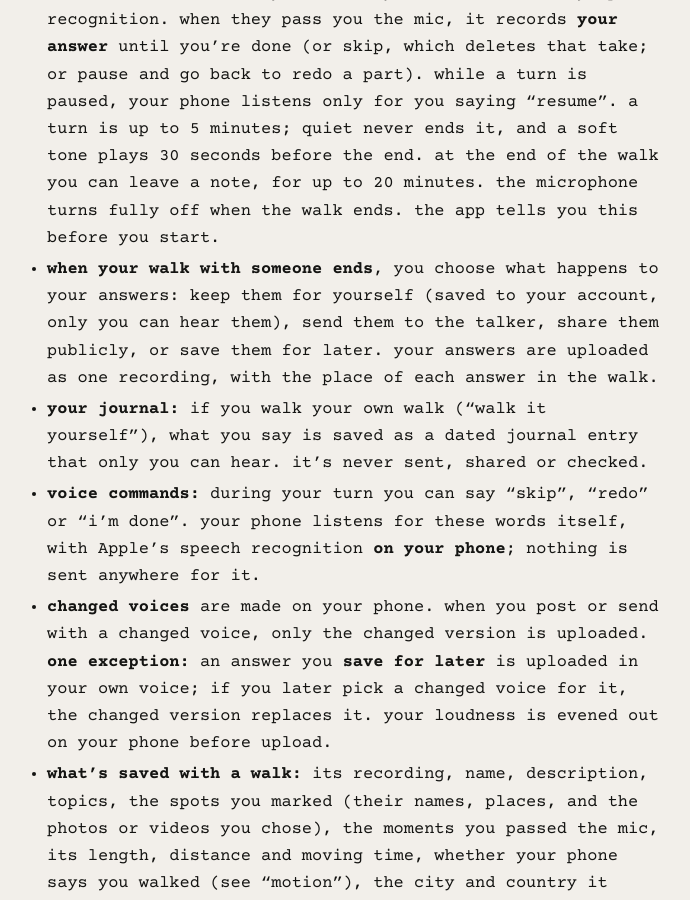
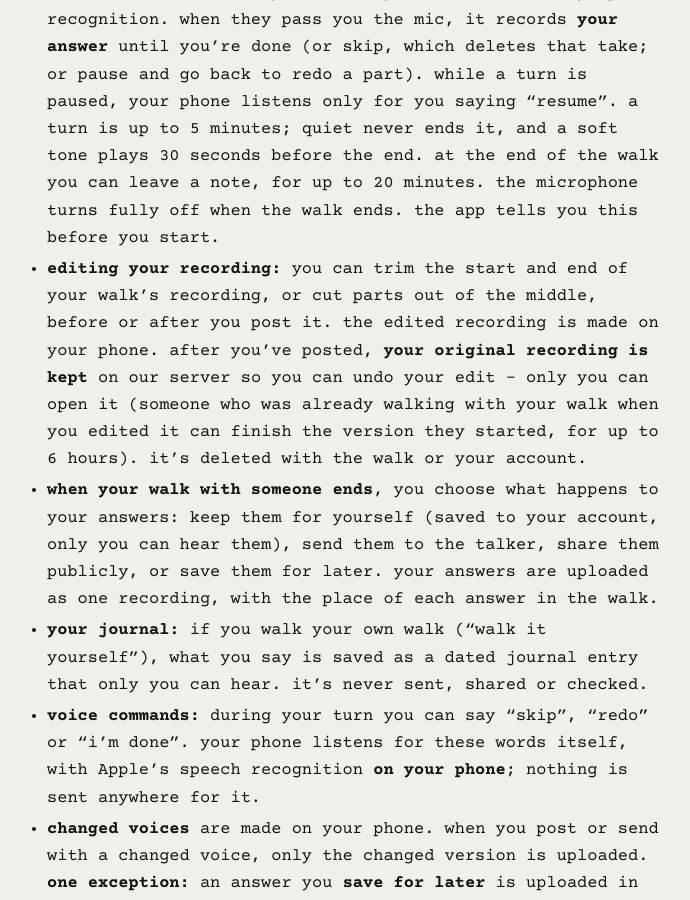
Before and after one commit to thorayaaa/caniwalkwithyou-site, a Jekyll site: the page built from privacy.md, in a window 1280 px wide and 900 px high, scrolled down 3384 px. Shown: the whole window, without its empty margins (295-985 px from the left). Built offline with Jekyll 4.4.1, drawn with Linux system fonts in a browser that asks for light colours; some of the changed text lies outside the part shown.

Commit message:
Privacy policy: "editing your recording" (trim the start and end or cut parts out, before or after posting; the edited recording is made on your phone; after posting the original is kept so you can undo - only you can open it; someone already walking with it can finish their version for up to 6 hours; deleted with the walk or your account), and under how long we keep things, "an edited walk's original recording: until you delete the walk or your account (only you can open it)." Nothing else changed. (ciwwy Batch DD)
Co-Authored-By: Claude Opus 5.5 <noreply@anthropic.com>

```diff
--- a/privacy.md
+++ b/privacy.md
@@ -47,6 +47,7 @@ this policy covers the app and this website.
 - **talkers:** while you record a talk-walk, the app records **your voice**, **the path you walk** (see "your location"), and the moments you mark a spot or pass the mic. the recording stays on your phone until you post it or save it for later (both upload it). parts you cut while re-recording are deleted. the moments you mark a spot or pass the mic (their times, not places) are also saved to your account as you go, so a lost or closed phone doesn't lose them; only you can see them, and they're deleted 2 days later.
 - **while your walk is paused** the microphone stays on, so it carries on the moment you tap resume (the red button on the lock screen; the app and the lock screen say "paused · mic on so you can resume."). **nothing it hears while paused is recorded, saved or uploaded.** your phone listens only for you saying "resume" (with Apple's speech recognition on your phone, if you allowed it) and, if "remind me if i talk while paused" is on, checks how loud it is so it can say "you're paused. tap the red button to keep recording." if you talk for a few seconds. none of this leaves your phone. after 10 minutes paused the microphone turns fully off ("paused for 10 minutes, so your mic is off. unlock to continue.").
 - **listeners:** during a walk-with your microphone is on, from the start of the walk to its end, so you can answer hands-free - even with your phone locked (your iPhone shows its microphone dot). **only your answers are kept: your turns and your note at the end. nothing else it hears is saved, sent or listened to** - not by us, not by the talker, not by speech recognition. when they pass you the mic, it records **your answer** until you're done (or skip, which deletes that take; or pause and go back to redo a part). while a turn is paused, your phone listens only for you saying "resume". a turn is up to 5 minutes; quiet never ends it, and a soft tone plays 30 seconds before the end. at the end of the walk you can leave a note, for up to 20 minutes. the microphone turns fully off when the walk ends. the app tells you this before you start.
+- **editing your recording:** you can trim the start and end of your walk's recording, or cut parts out of the middle, before or after you post it. the edited recording is made on your phone. after you've posted, **your original recording is kept** on our server so you can undo your edit - only you can open it (someone who was already walking with your walk when you edited it can finish the version they started, for up to 6 hours). it's deleted with the walk or your account.
 - **when your walk with someone ends**, you choose what happens to your answers: keep them for yourself (saved to your account, only you can hear them), send them to the talker, share them publicly, or save them for later. your answers are uploaded as one recording, with the place of each answer in the walk.
 - **your journal:** if you walk your own walk ("walk it yourself"), what you say is saved as a dated journal entry that only you can hear. it's never sent, shared or checked.
 - **voice commands:** during your turn you can say "skip", "redo" or "i'm done". your phone listens for these words itself, with Apple's speech recognition **on your phone**; nothing is sent anywhere for it.
@@ -206,6 +207,7 @@ when you delete a walk or an answer, it's deleted from the app right away.
 - **walks, answers, recordings, photos, videos, your journal, your profile:** until you delete them or your account.
 - **a recording not yet posted or saved:** on your phone only.
 - **parts cut while re-recording:** deleted at once.
+- **an edited walk's original recording:** until you delete the walk or your account (only you can open it).
 - **text versions (for the check), and check results:** deleted as soon as the walk or answer is deleted.
 - **daily database backups:** up to 7 days (database rows only, never recordings, photos or videos).
 - **the text, at Anthropic:** up to 30 days (up to 2 years only if Anthropic's own safety systems flag it as breaking its usage policy).
```
